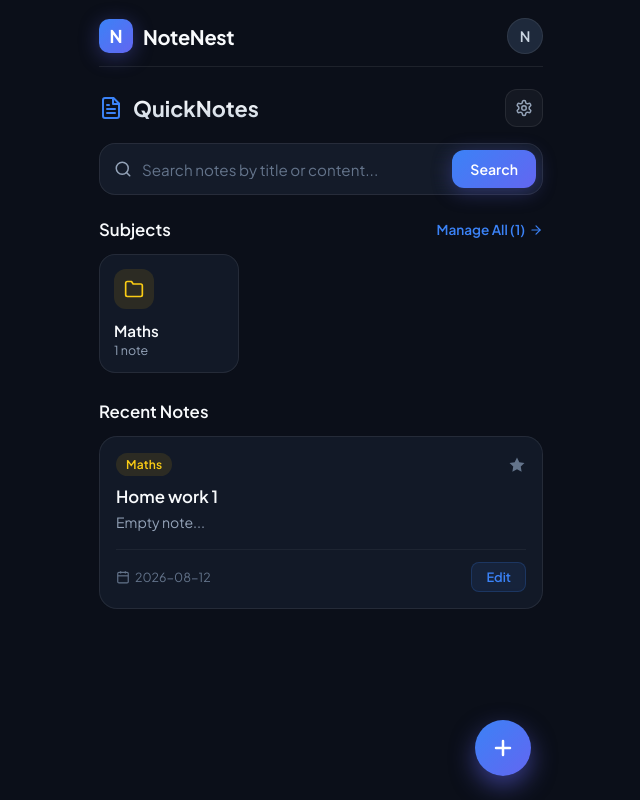
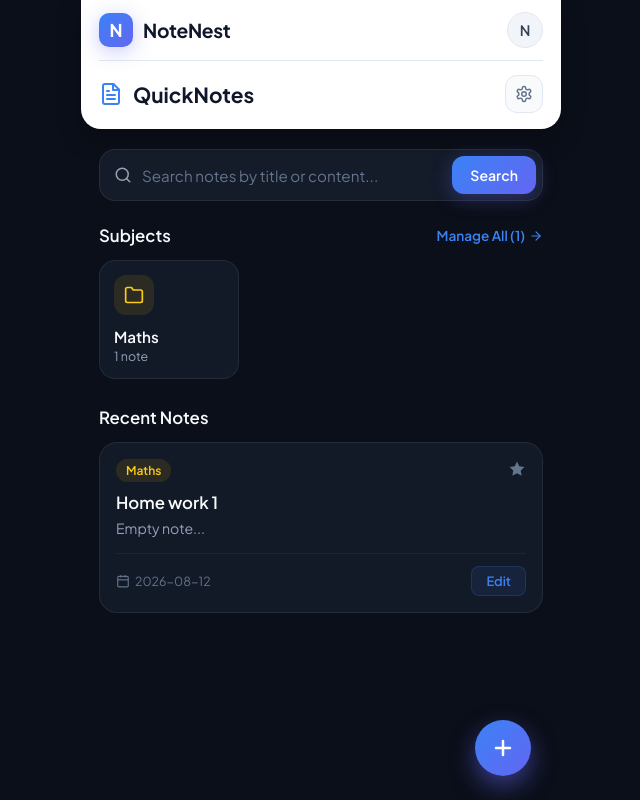
Before and after one commit to Athrav2412/OuickNotes, a Flask app: page / in a window 1280 px wide. Shown: the whole page, without its empty margins (319-959 px from the left). Run offline with Flask 3, Linux system fonts and the light colour scheme; data that the repository does not hold is empty.

Commit message:
Refactor light navbar styles and layout
Updated styles for light navbar, including background and text colors. Adjusted layout for various components to enhance visual consistency.

```diff
--- a/templates/index.html
+++ b/templates/index.html
@@ -16,6 +16,13 @@
       --card-hover-border: rgba(99, 102, 241, 0.4);
       --text-main: #f8fafc;
       --text-muted: #94a3b8;
+
+      /* Light Navbar Variables */
+      --nav-bg: #ffffff;
+      --nav-text: #0f172a;
+      --nav-muted: #64748b;
+      --nav-border: #e2e8f0;
+
       --accent-blue: #3b82f6;
       --accent-indigo: #6366f1;
       --accent-gradient: linear-gradient(135deg, #3b82f6, #6366f1);
@@ -44,16 +51,26 @@
     .app-viewport {
       width: 100%;
       max-width: 480px;
-      padding: 0 18px;
     }
 
-    /* Top Brand Navigation */
+    /* Light Header Navigation Surface */
+    .light-navbar {
+      background-color: var(--nav-bg);
+      color: var(--nav-text);
+      padding: 12px 18px 16px 18px;
+      border-bottom-left-radius: 20px;
+      border-bottom-right-radius: 20px;
+      box-shadow: 0 10px 25px rgba(0, 0, 0, 0.25);
+      margin-bottom: 20px;
+    }
+
+    /* Top Brand Row */
     .top-bar {
       display: flex;
       align-items: center;
       justify-content: space-between;
-      padding: 18px 0 12px 0;
-      border-bottom: 1px solid var(--card-border);
+      padding-bottom: 12px;
+      border-bottom: 1px solid var(--nav-border);
     }
 
     .brand {
@@ -77,8 +94,9 @@
     }
 
     .brand-name {
-      font-size: 1.25rem;
+      font-size: 1.2rem;
       font-weight: 700;
+      color: var(--nav-text);
       letter-spacing: -0.3px;
     }
 
@@ -86,23 +104,23 @@
       width: 36px;
       height: 36px;
       border-radius: 50%;
-      background: #1e293b;
-      border: 1px solid var(--card-border);
+      background: #f1f5f9;
+      border: 1px solid var(--nav-border);
       display: flex;
       align-items: center;
       justify-content: center;
       font-weight: 600;
-      color: #cbd5e1;
+      color: #334155;
       font-size: 0.9rem;
       cursor: pointer;
     }
 
-    /* Page Header */
+    /* Page Title Sub-Navbar */
     .page-header {
       display: flex;
       align-items: center;
       justify-content: space-between;
-      margin: 22px 0 16px 0;
+      padding-top: 14px;
     }
 
     .page-title-group {
@@ -117,17 +135,15 @@
     }
 
     .page-title {
-      font-size: 1.35rem;
+      font-size: 1.3rem;
       font-weight: 700;
-      background: linear-gradient(180deg, #ffffff 0%, #cbd5e1 100%);
-      -webkit-background-clip: text;
-      -webkit-text-fill-color: transparent;
+      color: var(--nav-text);
     }
 
-    .icon-btn {
-      background: rgba(255, 255, 255, 0.04);
-      border: 1px solid var(--card-border);
-      color: var(--text-muted);
+    .icon-btn-light {
+      background: #f8fafc;
+      border: 1px solid var(--nav-border);
+      color: var(--nav-muted);
       width: 38px;
       height: 38px;
       border-radius: 12px;
@@ -138,10 +154,15 @@
       transition: all 0.2s ease;
     }
 
-    .icon-btn:hover {
-      background: rgba(255, 255, 255, 0.08);
-      color: var(--text-main);
-      border-color: rgba(255, 255, 255, 0.15);
+    .icon-btn-light:hover {
+      background: #f1f5f9;
+      color: var(--nav-text);
+      border-color: #cbd5e1;
+    }
+
+    /* Main Content Area */
+    .content-area {
+      padding: 0 18px;
     }
 
     /* Search Box */
@@ -185,7 +206,6 @@
       color: #64748b;
     }
 
-    /* Primary Gradient Button */
     .btn-primary {
       background: var(--accent-gradient);
       color: #ffffff;
@@ -200,17 +220,12 @@
       display: flex;
       align-items: center;
       justify-content: center;
-      gap: 6px;
       white-space: nowrap;
     }
 
     .btn-primary:hover {
       transform: translateY(-1px);
       filter: brightness(1.1);
-    }
-
-    .btn-primary:active {
-      transform: translateY(0);
     }
 
     /* Section Headings */
@@ -235,11 +250,6 @@
       display: flex;
       align-items: center;
       gap: 4px;
-      transition: opacity 0.2s;
-    }
-
-    .section-link:hover {
-      opacity: 0.8;
     }
 
     /* Subjects Cards */
@@ -266,7 +276,6 @@
     .subject-card:hover {
       border-color: var(--card-hover-border);
       transform: translateY(-2px);
-      box-shadow: 0 8px 20px rgba(0, 0, 0, 0.25);
     }
 
     .folder-icon-wrapper {
@@ -304,13 +313,6 @@
       border: 1px solid var(--card-border);
       border-radius: 18px;
       padding: 16px;
-      transition: all 0.25s ease;
-      position: relative;
-    }
-
-    .note-card:hover {
-      border-color: var(--card-hover-border);
-      box-shadow: 0 8px 24px rgba(0,0,0,0.3);
     }
 
     .note-top {
@@ -327,7 +329,6 @@
       font-weight: 600;
       padding: 4px 10px;
       border-radius: 20px;
-      letter-spacing: 0.2px;
     }
 
     .star-btn {
@@ -335,13 +336,6 @@
       border: none;
       color: #64748b;
       cursor: pointer;
-      display: flex;
-      transition: color 0.2s, transform 0.2s;
-    }
-
-    .star-btn:hover {
-      color: #facc15;
-      transform: scale(1.1);
     }
 
     .star-btn.active {
@@ -352,14 +346,12 @@
       font-size: 1.05rem;
       font-weight: 600;
       margin-bottom: 6px;
-      color: var(--text-main);
     }
 
     .note-preview {
       font-size: 0.88rem;
       color: var(--text-muted);
       margin-bottom: 16px;
-      line-height: 1.4;
     }
 
     .note-footer {
@@ -387,15 +379,9 @@
       font-size: 0.8rem;
       font-weight: 600;
       cursor: pointer;
-      transition: all 0.2s ease;
     }
 
-    .btn-edit:hover {
-      background: var(--accent-blue);
-      color: #ffffff;
-    }
-
-    /* Floating Action Button (FAB) */
+    /* Floating Action Button */
     .fab {
       position: fixed;
       bottom: 24px;
@@ -411,13 +397,7 @@
       justify-content: center;
       box-shadow: 0 10px 25px rgba(99, 102, 241, 0.5);
       cursor: pointer;
-      transition: all 0.25s ease;
       z-index: 100;
-    }
-
-    .fab:hover {
-      transform: scale(1.08) rotate(90deg);
-      box-shadow: 0 14px 30px rgba(99, 102, 241, 0.7);
     }
 
     @media (max-width: 480px) {
@@ -431,16 +411,18 @@
 
   <div class="app-viewport">
 
-    <!-- Header -->
-    <header class="top-bar">
+    <!-- LIGHT NAVBAR SECTION -->
+    <header class="light-navbar">
+      <!-- Top Brand Row -->
+      <div class="top-bar">
         <div class="brand">
           <div class="brand-logo">N</div>
           <span class="brand-name">NoteNest</span>
         </div>
         <div class="profile-avatar" title="User Profile">N</div>
-    </header>
+      </div>
 
-    <!-- Sub Header -->
+      <!-- Page Sub-Header Row -->
       <div class="page-header">
         <div class="page-title-group">
           <div class="page-icon">
@@ -454,14 +436,17 @@
           </div>
           <h1 class="page-title">QuickNotes</h1>
         </div>
-      <button class="icon-btn" aria-label="Settings">
+        <button class="icon-btn-light" aria-label="Settings">
           <svg width="18" height="18" viewBox="0 0 24 24" fill="none" stroke="currentColor" stroke-width="2" stroke-linecap="round" stroke-linejoin="round">
             <path d="M12.22 2h-.44a2 2 0 0 0-2 2v.18a2 2 0 0 1-1 1.73l-.43.25a2 2 0 0 1-2 0l-.15-.08a2 2 0 0 0-2.73.73l-.22.38a2 2 0 0 0 .73 2.73l.15.1a2 2 0 0 1 1 1.72v.51a2 2 0 0 1-1 1.74l-.15.09a2 2 0 0 0-.73 2.73l.22.38a2 2 0 0 0 2.73.73l.15-.08a2 2 0 0 1 2 0l.43.25a2 2 0 0 1 1 1.73V20a2 2 0 0 0 2 2h.44a2 2 0 0 0 2-2v-.18a2 2 0 0 1 1-1.73l.43-.25a2 2 0 0 1 2 0l.15.08a2 2 0 0 0 2.73-.73l.22-.38a2 2 0 0 0-.73-2.73l-.15-.08a2 2 0 0 1-1-1.74v-.5a2 2 0 0 1 1-1.74l.15-.09a2 2 0 0 0 .73-2.73l-.22-.38a2 2 0 0 0-2.73-.73l-.15.08a2 2 0 0 1-2 0l-.43-.25a2 2 0 0 1-1-1.73V4a2 2 0 0 0-2-2z"/>
             <circle cx="12" cy="12" r="3"/>
           </svg>
         </button>
       </div>
+    </header>
 
+    <!-- DARK CONTENT BODY -->
+    <main class="content-area">
       <!-- Search Bar -->
       <div class="search-container">
         <div class="search-wrapper">
@@ -539,6 +524,7 @@
           </div>
         </div>
       </section>
+    </main>
 
     <!-- Floating Action Button -->
     <button class="fab" aria-label="Add Note">
```
Lines whose indentation alone changed are shown as unchanged.
